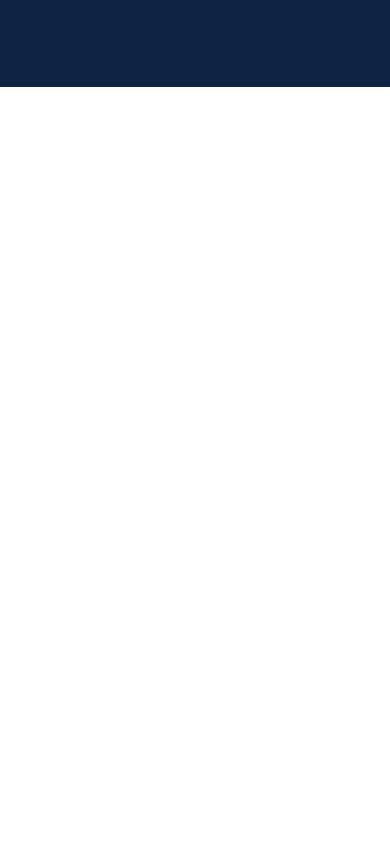
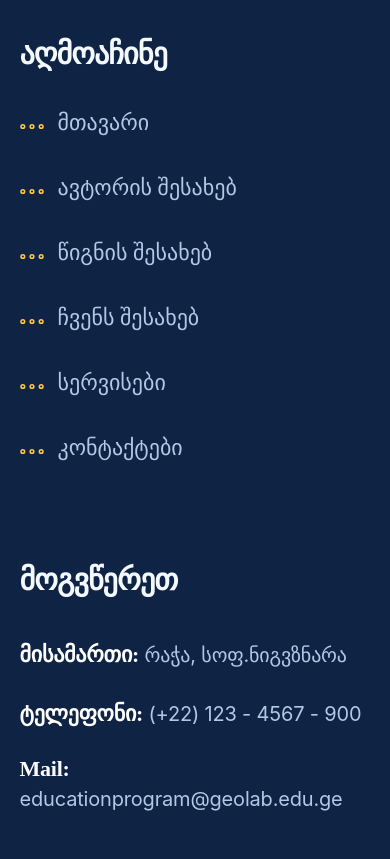
Before and after one commit to sophogobejishvili/final-project, a plain HTML site: page index.html in a window 390 px wide. Shown: the part 11141-12000 px from the top of the page. Before the commit the page ends 11228 px from the top, so only its background shows below. Drawn offline with Linux system fonts and the light colour scheme.

Commit message:
21
mgoni doonneeee

```diff
--- a/css/media.css
+++ b/css/media.css
@@ -1,3 +1,10 @@
+@media (max-width:1209px) {
+    .container {
+        flex-wrap: wrap;
+    }
+}
+
+
 @media (max-width:1075px) {
     nav {
         display: none;
@@ -27,12 +34,6 @@
         background-position:center;
         width: 450px;
         height: 550px;
-    }
-}
-
-@media (max-width:1110px) {
-    .container {
-        flex-wrap: wrap;
     }
 }
 
@@ -150,7 +151,7 @@
 
 }
 
-@media (max-width:385px) {
+@media (max-width:388px) {
     .book2 {
         background-size: cover;
         background-position:center;
@@ -261,7 +262,18 @@
     }
 }
 
-@media (max-width:285px) {
+@media (max-width:286px) {
+    .footerdiv4 h4 {
+        font-size: 17px;
+    }
+
+    .footerdiv4 span {
+        font-size: smaller;
+    }
+}
+
+
+@media (max-width:287px) {
     .book2 {
         width: 250px;
         height: 380px;
--- a/css/style.css
+++ b/css/style.css
@@ -480,8 +480,7 @@ h4 span {
     display: flex;
     justify-content: space-between;
     flex-wrap: wrap;
-    flex-direction: column;
-    align-items: flex-start;
+    flex-direction: row;
 }
 
 footer {
@@ -506,14 +505,18 @@ footer {
 }
 
 .GEOLAB {
-    margin-left: 7px;
-    margin-bottom: 19px;
+    margin-bottom: 100px;
     width: 55px;
 }
 
 .footerdiv2 {
     display: flex;
     align-items: center;
+
+}
+
+.logoebii {
+    margin-top: 70px;
 }
 
 .logoebi {
@@ -525,3 +528,63 @@ footer {
     display: flex;
     flex-direction: column;
 }
+
+.footerdiv3 h3 {
+    color:#f4f8ff;
+    font-size: 30px;
+    font-style: normal;
+    font-weight: 700;
+    line-height: 120%; /* 54px */
+    letter-spacing: -0.9px;
+    margin-bottom: 40px;
+    align-items: center;
+    margin-top: 60px;
+}
+
+.div4 img {
+    margin-right: 10px;
+}
+
+.div4 a {
+    color:#B4C7E7;
+    font-size: 22px;
+}
+
+.footerdiv3 {
+    display: flex;
+    flex-direction: column;
+    flex-wrap: wrap;
+}
+
+.footerdiv4 h3 {
+    color:#f4f8ff;
+    font-size: 30px;
+    font-style: normal;
+    font-weight: 700;
+    line-height: 120%; /* 54px */
+    letter-spacing: -0.9px;
+    margin-bottom: 40px;
+    align-items: center;
+    margin-top: 60px;
+}
+
+.footerdiv4 {
+    display: flex;
+    flex-direction: column;
+    flex-wrap: wrap;
+}
+
+.footerdiv4 h4 {
+    color: #fff;
+    font-family: Cardo;
+    font-size: 22px;
+    font-style: normal;
+    font-weight: 700;
+    line-height: 120%; /* 28.8px */
+    letter-spacing: -0.24px;
+    padding-bottom: 25px;
+}
+
+.div4 {
+    margin-bottom: 43px;
+}
--- a/index.html
+++ b/index.html
@@ -38,7 +38,7 @@
                             <a href="#sec5">სერვისები</a>
                         </li>
                         <li>
-                            <a href="#sec6">კონტაქტი</a>
+                            <a href="#sec6">კონტაქტები</a>
                         </li>
                     </ul>
                 </nav>
@@ -168,7 +168,7 @@
         </section>
         <footer id="sec6">
             <div class="container5">
-                <div>
+                <div class="footerdiv1">
                     <div class="footerdiv2">
                         <img class="logo" src="images/wignislog.svg" alt="">
                         <a class="log" href="">GeoBooks</a>
@@ -178,8 +178,41 @@
                         <img class="GEOLAB" src="images/geolab.svg" alt="geolabislogo">
                         <img class="TBC" src="images/თიბისი.png" alt="tbclogo">
                     </div>
-                    <div class="footerdiv1">
-                        <img class="logoebi" src="images/fb.svg" alt="fblogo">
+                </div>
+                <div class="footerdiv3">
+                    <h3>აღმოაჩინე</h3>
+                    <div class="div4">
+                        <img src="images/icon.svg" alt="icon">
+                        <a href="#sec1">მთავარი</a>
+                    </div>
+                    <div class="div4">
+                        <img src="images/icon.svg" alt="icon">
+                        <a href="#sec2">ავტორის შესახებ</a>
+                    </div>
+                    <div class="div4">
+                        <img src="images/icon.svg" alt="icon">
+                        <a href="#sec3">წიგნის შესახებ</a>
+                    </div>
+                    <div class="div4">
+                        <img src="images/icon.svg" alt="icon">
+                        <a href="#sec4">ჩვენს შესახებ</a>
+                    </div>
+                    <div class="div4">
+                        <img src="images/icon.svg" alt="icon">
+                        <a href="#sec5">სერვისები</a>
+                    </div>
+                    <div class="div4">
+                        <img src="images/icon.svg" alt="icon">
+                        <a href="#sec6">კონტაქტები</a>
+                    </div>
+                </div>
+                <div class="footerdiv4">
+                    <h3>მოგვწერეთ</h3>
+                    <h4>მისამართი: <span>რაჭა, სოფ.ნიგვზნარა</span></h4>
+                    <h4>ტელეფონი: <span>(+22) 123 - 4567 - 900</span></h4>
+                    <h4>Mail: <span>educationprogram@geolab.edu.ge</span></h4>
+                    <div class="footerdiv2">
+                        <img class="logoebii" src="images/fb.svg" alt="fblogo">
                         <img class="logoebi" src="images/twit.svg" alt="twitter">
                         <img class="logoebi" src="images/in.svg" alt="inlogo">
                         <img class="logoebi" src="images/insta.png" alt="imstalogo">
```
